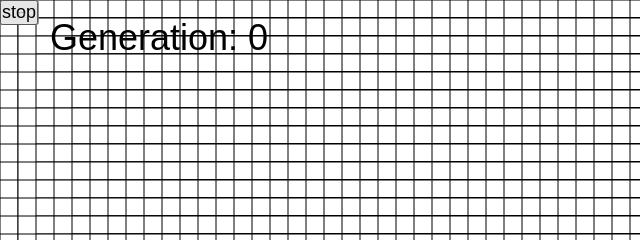
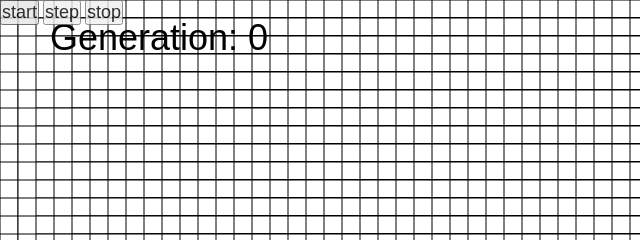
Before and after one commit to elisaado/conway-game-of-life, a plain HTML site: page index.html in a window 1280 px wide. Shown: the top 240 px of the page, 0-640 px from the left. Drawn offline with Linux system fonts and the light colour scheme.

Commit message:
Wrap controls in div to make them display correctly

```diff
--- a/index.html
+++ b/index.html
@@ -22,17 +22,23 @@
         display: block;
       }
 
-      button {
+      #controls {
         position: absolute;
         opacity: 0.8;
+      }
+
+      button {
         font-size: large;
       }
     </style>
   </head>
   <body>
-    <button id="startButton">start</button>
-    <button id="stepButton">step</button>
-    <button id="stopButton">stop</button>
+    <div id="controls">
+      <button id="startButton">start</button>
+      <button id="stepButton">step</button>
+      <button id="stopButton">stop</button>
+    </div>
+
     <canvas id="canvas"></canvas>
   </body>
 </html>
```
